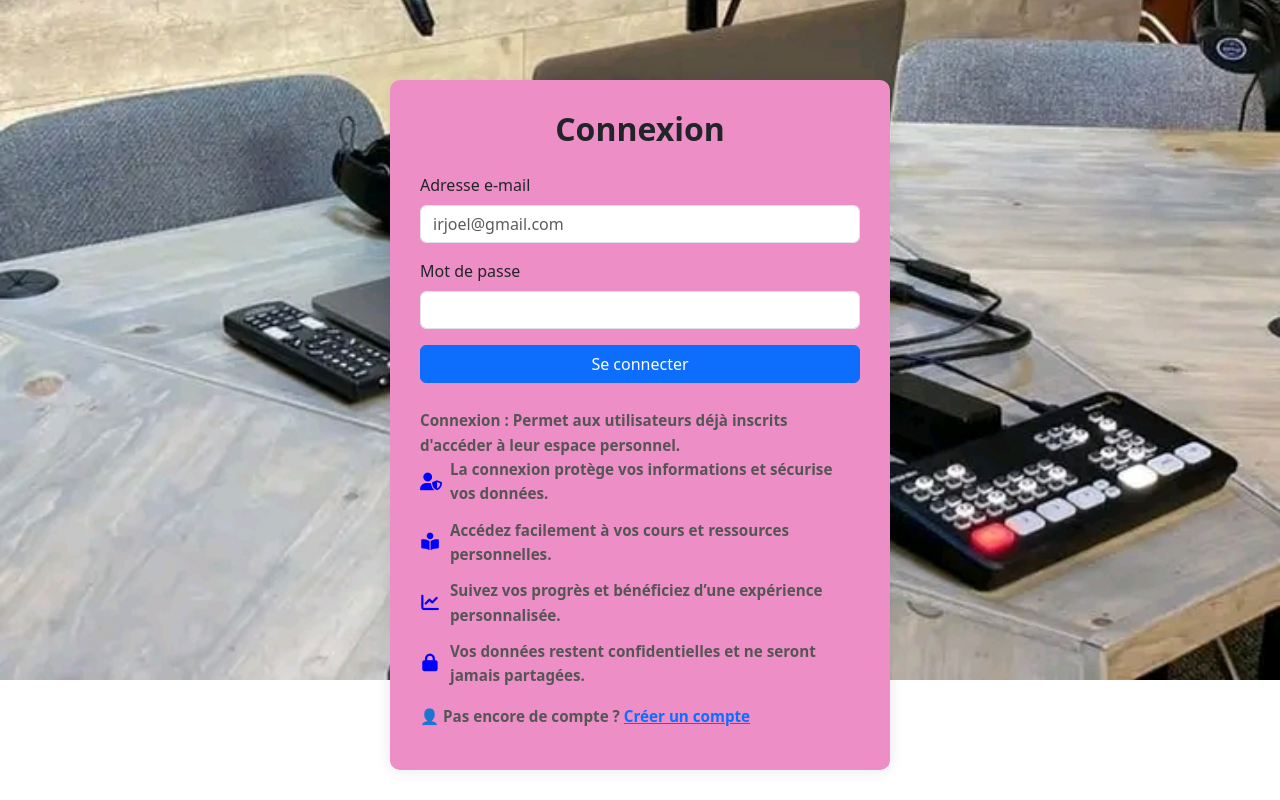
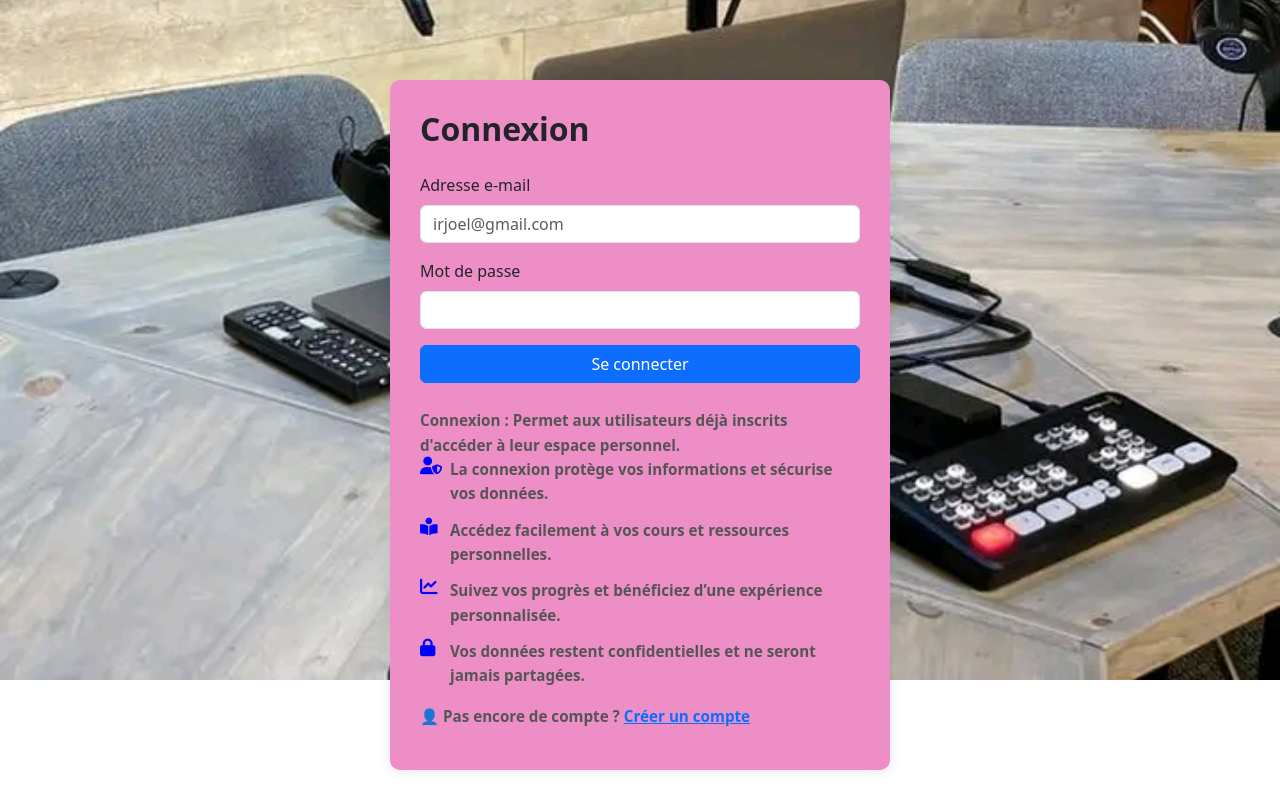
Before and after one commit to joel-piako5/joeformation, a Flask app: page /login in a window 1280 px wide. Run offline with Flask 3, Linux system fonts and the light colour scheme.

Commit message:
Update login.html

```diff
--- a/templates/login.html
+++ b/templates/login.html
@@ -24,13 +24,11 @@
             box-shadow: 0 0 15px rgba(0,0,0,0.1);
         }
         .login-container h2 {
-            text-align: center;
             margin-bottom: 25px;
             font-weight: 600;
         }
         .login-box h2 {
            font-size: 1.8rem;
-           text-align: center;
            margin-bottom: 20px;
            font-weight: bold;
            color: black;
@@ -44,14 +42,12 @@
       .info-text p {
           margin-bottom: 12px;
           display: flex;
-          align-items: center;
       }
      .info-text i {
          color: blue;
          margin-right: 10px;
          font-size: 1.1rem;
          min-width: 20px;
-        text-align: center;
     </style>
 </head>
 <body>
```
